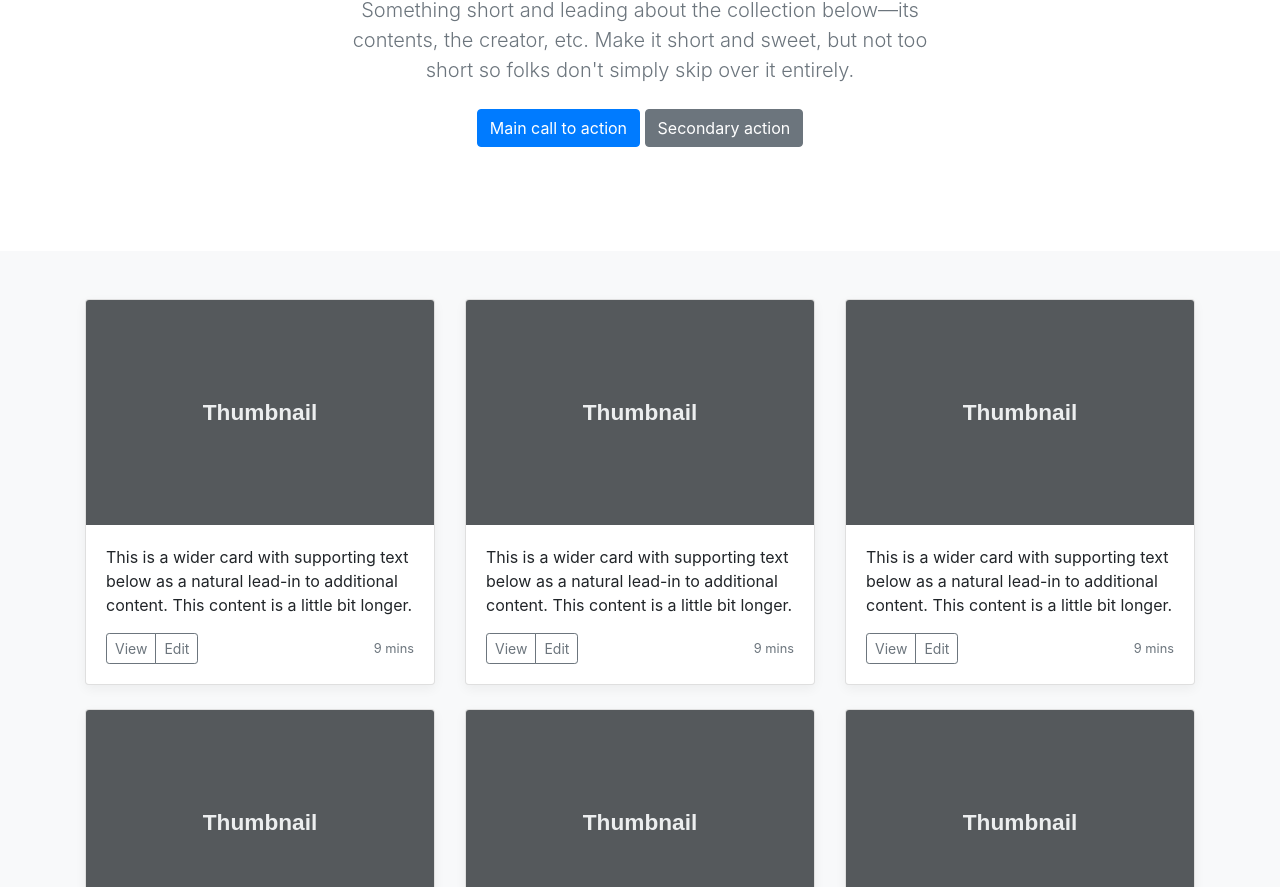
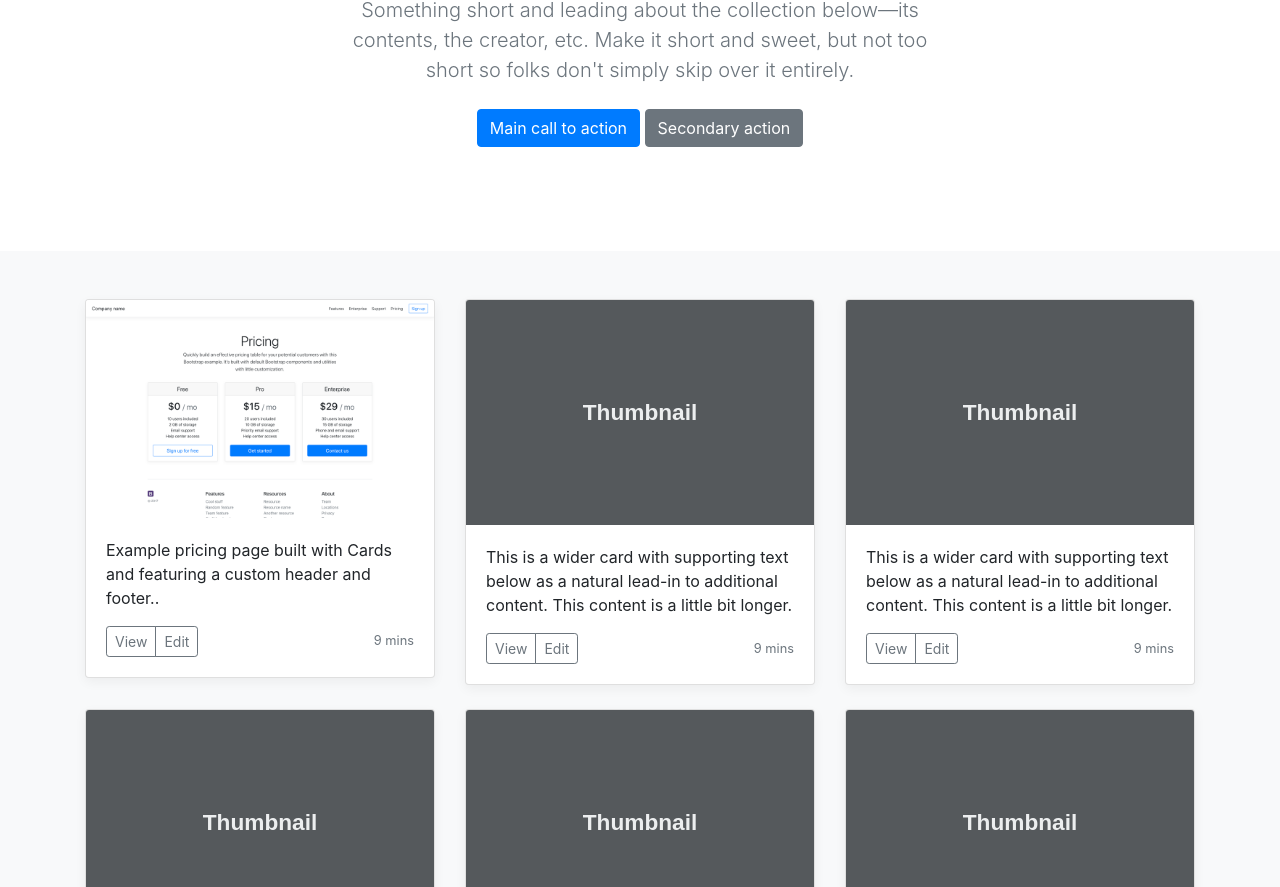
Before and after one commit to PlanetThemes/planetthemes.github.io, a plain HTML site: page index.html in a window 1280 px wide. Shown: the part 213-1100 px from the top of the page. Drawn offline with nearby package versions, Linux system fonts and the light colour scheme.

Commit message:
achor link added for pricing template

```diff
--- a/index.html
+++ b/index.html
@@ -69,12 +69,12 @@
           <div class="row">
             <div class="col-md-4">
               <div class="card mb-4 box-shadow">
-                <img class="card-img-top" data-src="holder.js/100px225?theme=thumb&bg=55595c&fg=eceeef&text=Thumbnail" alt="Card image cap">
+                <img class="card-img-top" src="images/bootstrap-4-pricing.png" alt="Card image cap">
                 <div class="card-body">
-                  <p class="card-text">This is a wider card with supporting text below as a natural lead-in to additional content. This content is a little bit longer.</p>
+                  <p class="card-text">Example pricing page built with Cards and featuring a custom header and footer..</p>
                   <div class="d-flex justify-content-between align-items-center">
                     <div class="btn-group">
-                      <button type="button" class="btn btn-sm btn-outline-secondary">View</button>
+                      <a class="btn btn-sm btn-outline-secondary" href="demo/pricing/">View</a>
                       <button type="button" class="btn btn-sm btn-outline-secondary">Edit</button>
                     </div>
                     <small class="text-muted">9 mins</small>
```
Also changed, not shown: images/bootstrap-4-pricing.png (added).
